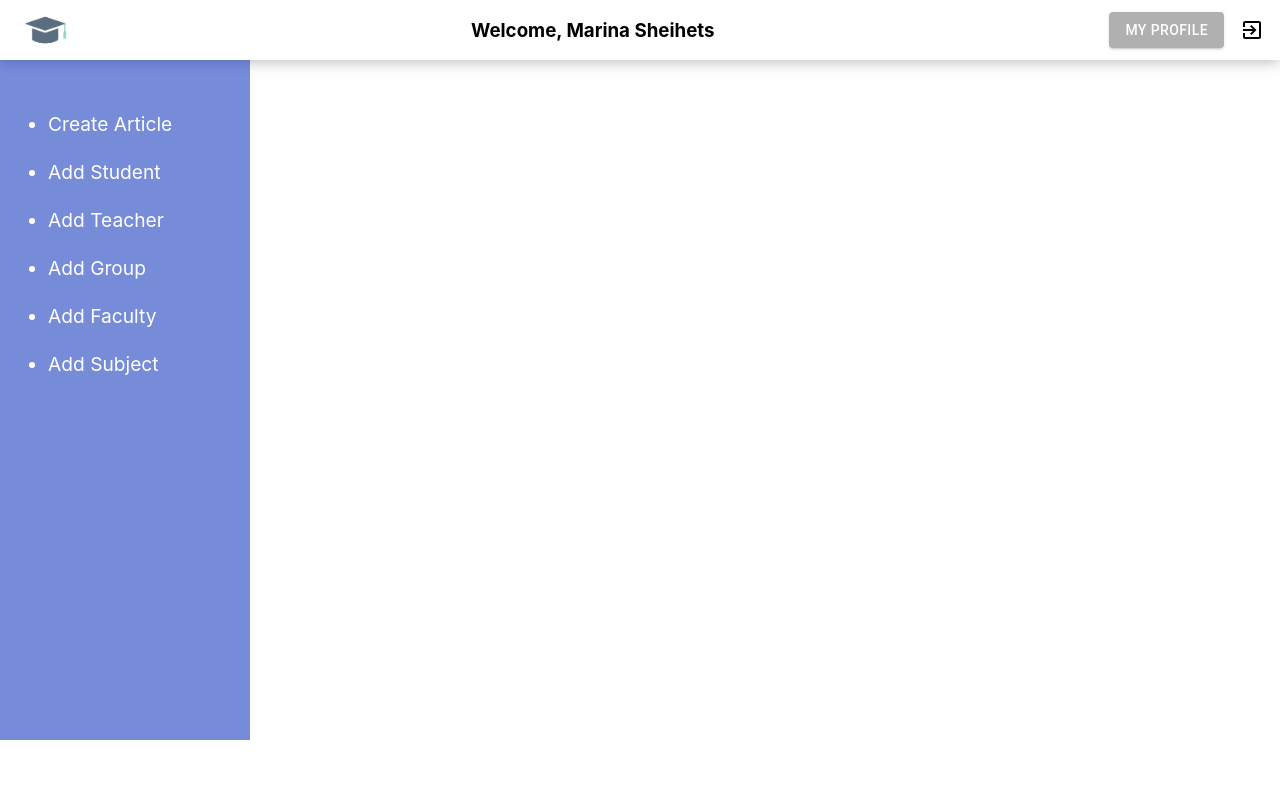
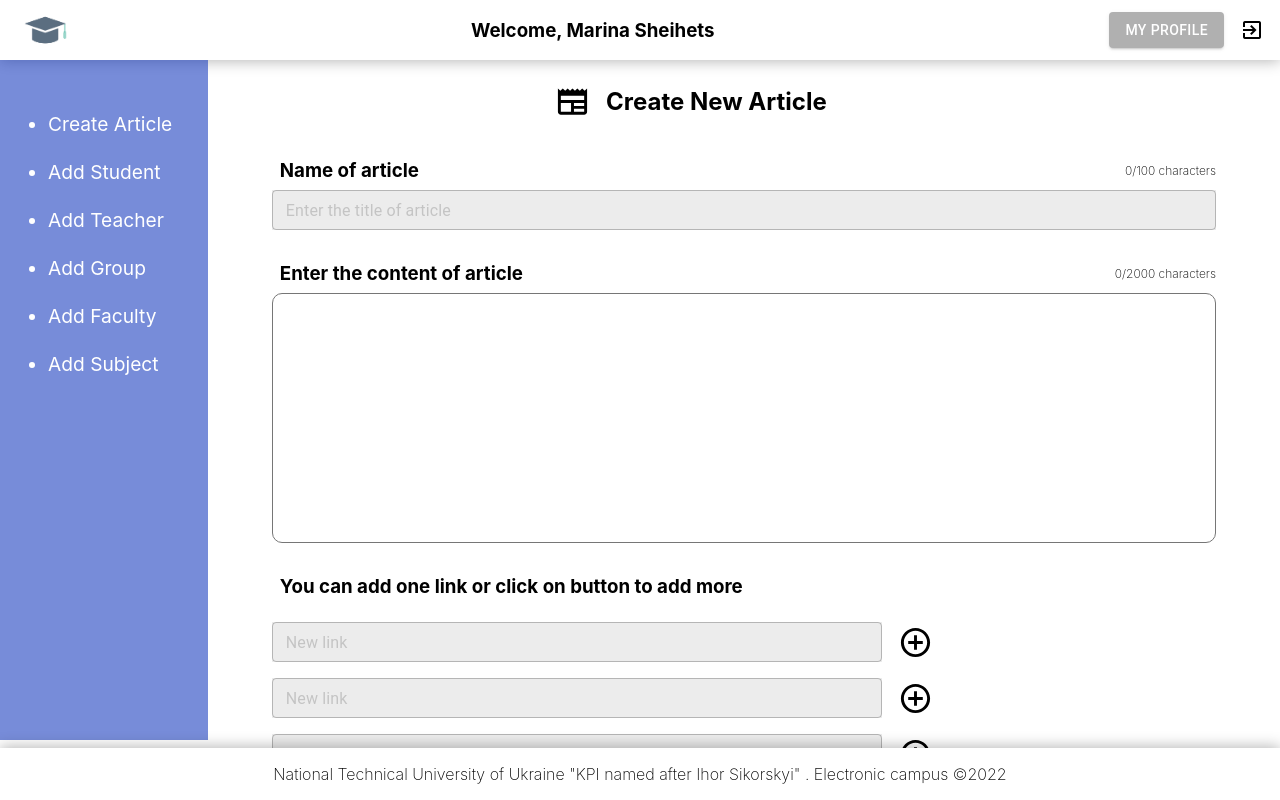
Before and after one commit to marina-sheigets/campus-client, a React (Create React App) app: page /new/article in a window 1280 px wide. Built offline with nearby package versions, Linux system fonts and the light colour scheme.

Commit message:
feat: add createNewArticle page  for admin

```diff
--- a/package.json
+++ b/package.json
@@ -5,6 +5,8 @@
   "dependencies": {
     "@emotion/react": "^11.10.5",
     "@emotion/styled": "^11.10.5",
+    "@material-ui/icons": "^4.11.3",
+    "@mui/icons-material": "^5.11.0",
     "@mui/material": "^5.11.6",
     "@testing-library/jest-dom": "^5.14.1",
     "@testing-library/react": "^13.0.0",
--- /dev/null
+++ b/src/components/__atoms__/Form/Form.tsx
@@ -0,0 +1,8 @@
+import styled from 'styled-components';
+
+const Form = styled('div')`
+	display: flex;
+	flex-direction: column;
+`;
+
+export default Form;
--- /dev/null
+++ b/src/components/__atoms__/Forms/Forms.tsx
@@ -0,0 +1,8 @@
+import styled from 'styled-components';
+
+const Forms = styled('div')`
+	display: flex;
+	flex-direction: column;
+	gap: 1.5rem;
+`;
+export default Forms;
--- /dev/null
+++ b/src/components/__features__/LabelBox/LabelBox.tsx
@@ -0,0 +1,34 @@
+import React from 'react';
+import styled from 'styled-components';
+
+type LabelBoxProps = {
+	label: string;
+	maxOfCharacters?: number;
+	currentAmount?: number;
+};
+
+function LabelBox({ label, maxOfCharacters, currentAmount }: LabelBoxProps) {
+	return (
+		<Wrapper>
+			<Label>{label}</Label>
+			{maxOfCharacters ? (
+				<Characters>{`${currentAmount}/${maxOfCharacters} characters`}</Characters>
+			) : null}
+		</Wrapper>
+	);
+}
+
+const Label = styled('h3')`
+	margin: 0.5rem;
+`;
+
+const Characters = styled('span')`
+	font-weight: 200;
+	font-size: 0.75rem;
+`;
+const Wrapper = styled('div')`
+	display: flex;
+	justify-content: space-between;
+	align-items: center;
+`;
+export default LabelBox;
--- /dev/null
+++ b/src/pages/Admin/CreateNewArticle/Content.tsx
@@ -0,0 +1,126 @@
+import React from 'react';
+import styled from 'styled-components';
+import NewspaperIcon from '@mui/icons-material/Newspaper';
+import { TextField, Button } from '@mui/material';
+import LabelBox from '../../../components/__features__/LabelBox/LabelBox';
+import Forms from '../../../components/__atoms__/Forms/Forms';
+import Form from '../../../components/__atoms__/Form/Form';
+import theme from '../../../constants/globalStyles';
+import AddCircleOutlineOutlinedIcon from '@mui/icons-material/AddCircleOutlineOutlined';
+
+function Content() {
+	return (
+		<Wrapper>
+			<TitleBox>
+				<Title>
+					<NewspaperIcon fontSize='large' />
+					Create New Article
+				</Title>
+			</TitleBox>
+
+			<Forms>
+				<StyledForm>
+					<LabelBox maxOfCharacters={100} label={'Name of article'} currentAmount={0} />
+					<TextField size='small' placeholder='Enter the title of article' />
+				</StyledForm>
+				<Form>
+					<LabelBox
+						maxOfCharacters={2000}
+						label={'Enter the content of article'}
+						currentAmount={0}
+					/>
+					<Textarea />
+				</Form>
+				<LinkForm>
+					<LabelBox label={'You can add one link or click on button to add more'} />
+					<LinkBox>
+						<LinkField size='small' placeholder='New link' />
+						<AddCircleOutlineOutlinedIcon fontSize='large' />
+					</LinkBox>
+					<LinkBox>
+						<LinkField size='small' placeholder='New link' />
+						<AddCircleOutlineOutlinedIcon fontSize='large' />
+					</LinkBox>
+					<LinkBox>
+						<LinkField size='small' placeholder='New link' />
+						<AddCircleOutlineOutlinedIcon fontSize='large' />
+					</LinkBox>
+				</LinkForm>
+			</Forms>
+			<FinishButton variant='contained'>Finish</FinishButton>
+		</Wrapper>
+	);
+}
+
+const FinishButton = styled(Button)`
+	width: 300px;
+	background: ${theme.background.blue.primary};
+	opacity: 0.5;
+	margin-top: 2rem;
+	margin-bottom: 1rem;
+`;
+
+const LinkField = styled(TextField)`
+	flex: 8;
+`;
+
+const LinkForm = styled(Form)`
+	gap: 1rem;
+	width: 70%;
+`;
+
+const LinkBox = styled('div')`
+	width: 100%;
+	justify-content: space-between;
+	display: flex;
+	gap: 1rem;
+	align-items: center;
+	svg {
+		cursor: pointer;
+	}
+	.MuiInputBase-input {
+		background: ${theme.background.black.light};
+		border: none;
+		opacity: 0.5;
+	}
+`;
+
+const TitleBox = styled('div')`
+	display: flex;
+	justify-content: center;
+	width: 100%;
+`;
+const StyledForm = styled(Form)`
+	.MuiInputBase-input {
+		background: ${theme.background.black.light};
+		border: none;
+		opacity: 0.5;
+	}
+`;
+
+const Textarea = styled('textarea')`
+	padding: 0.5rem;
+	resize: none;
+	outline: none;
+	height: 250px;
+	border-radius: 10px;
+`;
+const Title = styled('h3')`
+	font-size: 1.5rem;
+	margin: 0.5rem;
+	display: flex;
+	gap: 1rem;
+	align-items: center;
+	width: 40%;
+`;
+
+const Wrapper = styled('div')`
+	padding: 1rem 4rem 2rem;
+	width: 100%;
+	display: flex;
+	flex-direction: column;
+	gap: 1.5rem;
+	height: 90vh;
+	overflow: scroll;
+`;
+export default Content;
--- a/src/pages/Admin/CreateNewArticle/CreateNewArticle.tsx
+++ b/src/pages/Admin/CreateNewArticle/CreateNewArticle.tsx
@@ -1,7 +1,9 @@
 import React from 'react';
 import styled from 'styled-components';
+import Footer from '../../../components/__molecules__/Footer/Footer';
 import Header from '../../../components/__molecules__/Header/Header';
 import LeftSideBar from '../../../components/__molecules__/LeftSideBar/LeftSideBar';
+import Content from './Content';
 
 function CreateNewArticle() {
 	return (
@@ -9,8 +11,9 @@ function CreateNewArticle() {
 			<Header />
 			<Main>
 				<LeftSideBar />
-				<Content></Content>
+				<Content />
 			</Main>
+			<Footer />
 		</Wrapper>
 	);
 }
@@ -19,8 +22,6 @@ const Wrapper = styled('div')`
 	height: 100vh;
 `;
 
-const Content = styled('div')``;
-
 const Main = styled('main')`
 	display: flex;
 `;
```
Also changed, not shown: 1 other file (tests, documents, lock files or other folders).
